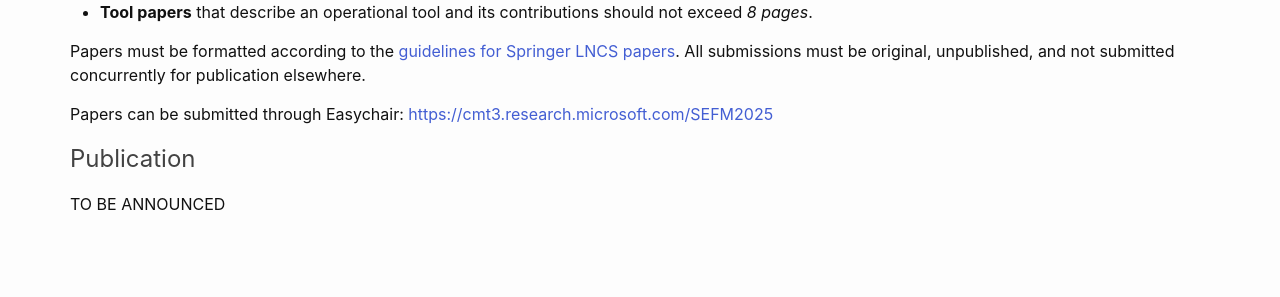
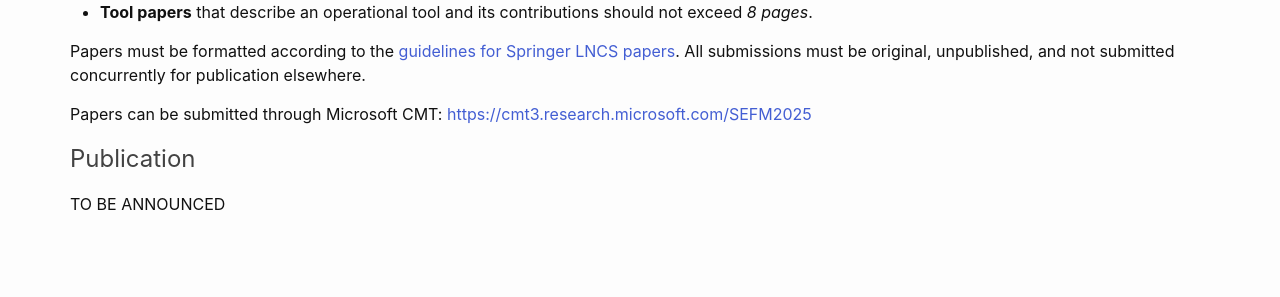
Before and after one commit to sefm-conference/2025, a Jekyll site: the page built from _pages/callforpapers.md, in a window 1280 px wide and 900 px high, scrolled down 1833 px. Shown: the part 456-753 px from the top of the window. Built offline with Jekyll 4.4.1, drawn with Linux system fonts in a browser that asks for light colours.

Commit message:
Update callforpapers.md

```diff
--- a/_pages/callforpapers.md
+++ b/_pages/callforpapers.md
@@ -79,7 +79,7 @@ We solicit two categories of papers:
 Papers must be formatted according to the [guidelines for Springer LNCS papers](https://www.springer.com/gp/computer-science/lncs).
 All submissions must be original, unpublished, and not submitted concurrently for publication elsewhere.
 
-Papers can be submitted through Easychair:
+Papers can be submitted through Microsoft CMT:
 [https://cmt3.research.microsoft.com/SEFM2025](https://cmt3.research.microsoft.com/SEFM2025)
 
 
```
